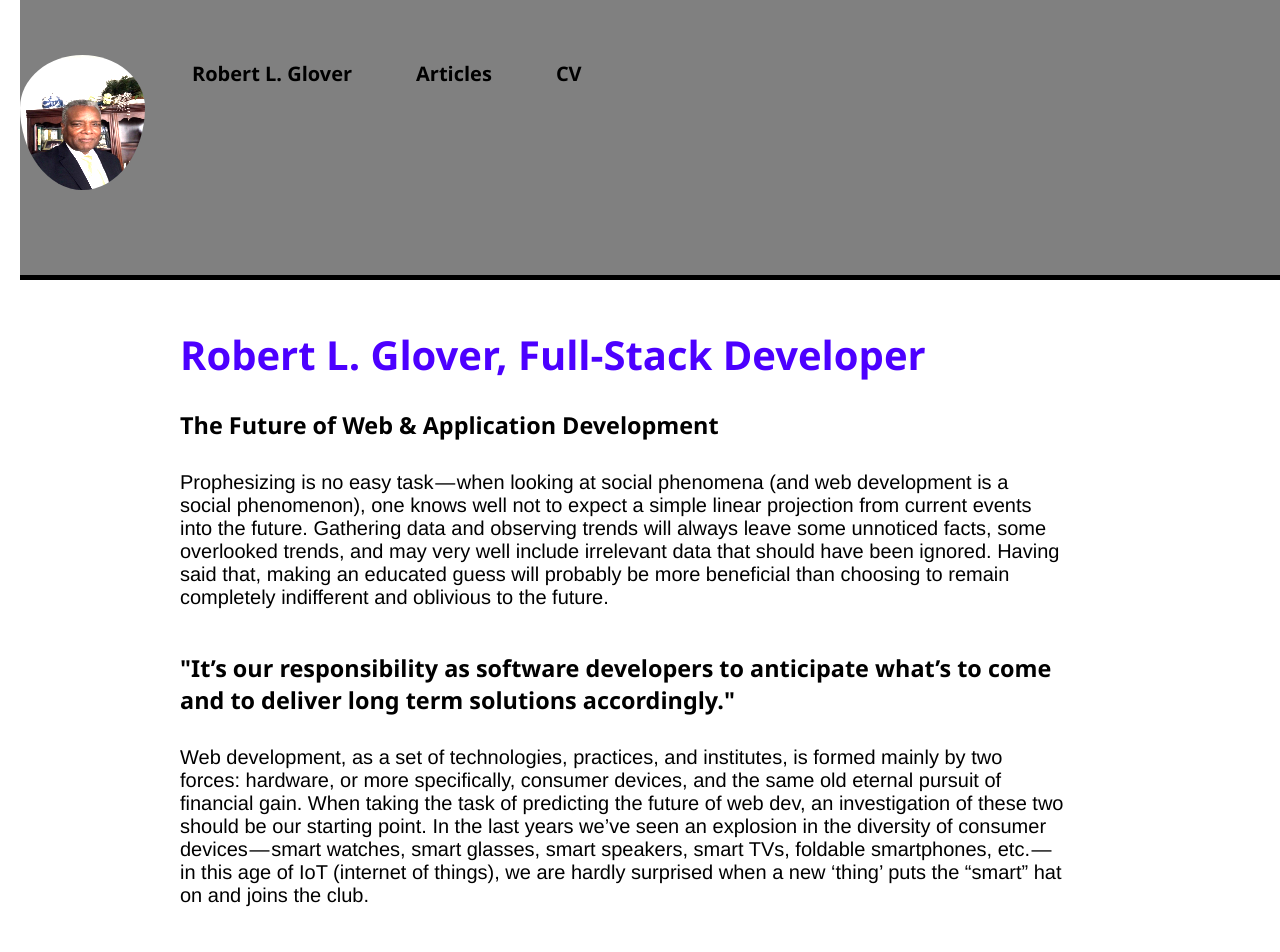
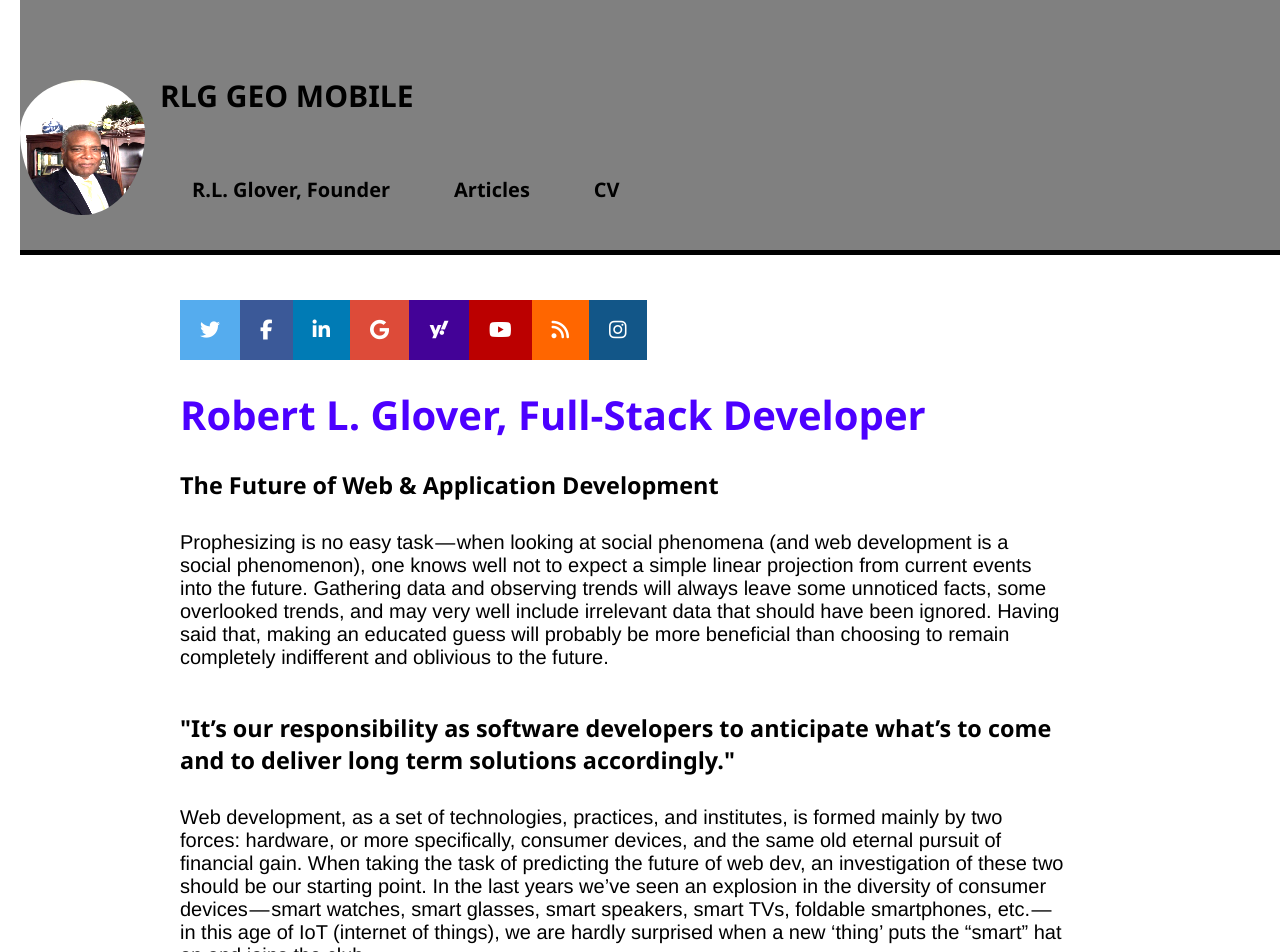
Before and after one commit to curgery/serene-plains-04273, a React (Create React App) app in the folder client/: page / in a window 1280 px wide. Shown: the top 952 px of the page. Built offline with nearby package versions, Linux system fonts and the light colour scheme.

Commit message:
Fixed the title logo and react fontawesome

```diff
--- a/client/public/index.html
+++ b/client/public/index.html
@@ -1,20 +1,19 @@
 <!DOCTYPE html>
 <html lang="en">
+
 <head>
   <meta charset="utf-8" />
   <link rel="icon" href="%PUBLIC_URL%/favicon.ico" />
   <meta name="viewport" content="width=device-width, initial-scale=1" />
   <meta name="theme-color" content="#000000" />
-    <meta
-      name="description"
-      content="Web site created using create-react-app"
-    />
+  <meta name="description" content="Web site created using create-react-app" />
   <link rel="apple-touch-icon" href="%PUBLIC_URL%/logo192.png" />
   <!--
       manifest.json provides metadata used when your web app is installed on a
       user's mobile device or desktop. See https://developers.google.com/web/fundamentals/web-app-manifest/
     -->
   <link rel="manifest" href="%PUBLIC_URL%/manifest.json" />
+  <script src="https://kit.fontawesome.com/826fc25ee4.js" crossorigin="anonymous"></script>
   <!--
       Notice the use of %PUBLIC_URL% in the tags above.
       It will be replaced with the URL of the `public` folder during the build.
@@ -24,8 +23,9 @@
       work correctly both with client-side routing and a non-root public URL.
       Learn how to configure a non-root public URL by running `npm run build`.
     -->
-    <title>React App</title>
+  <title>RLG</title>
 </head>
+
 <body>
   <noscript>You need to enable JavaScript to run this app.</noscript>
   <div id="root"></div>
@@ -40,4 +40,5 @@
       To create a production bundle, use `npm run build` or `yarn build`.
     -->
 </body>
+
 </html>
--- a/client/src/App.css
+++ b/client/src/App.css
@@ -33,9 +33,9 @@ h4 {
 }
 
 nav {
-  height: 250px;
+  height: 200px;
   padding-left: 0;
-  padding-top: 25px;
+  padding-top: 50px;
   display: inline-block;
   border-bottom: 5px solid black;
   text-align: left;
--- a/client/src/NavBar.js
+++ b/client/src/NavBar.js
@@ -3,36 +3,28 @@ import React from 'react';
 import { Link } from 'react-router-dom';
 import IMG from './pages/img/rlg-cv.jpg';
 
-
 const NavBar = () => (
   <nav>
-
     <img
       src={IMG}
-            alt="avatar"
+      alt='avatar'
       width={125}
       height={135}
-            style={{ transform: 'rotate(360deg)'}}
+      style={{ transform: 'rotate(360deg)' }}
     />
-
+    <h2>RLG GEO MOBILE</h2>
     <ul>
-            <li >
-                <Link to="/">Robert L. Glover
-                </Link>
+      <li>
+        <Link to='/'>R.L. Glover, Founder</Link>
       </li>
       <li>
-                <Link to="/articles-list">Articles</Link>
+        <Link to='/articles-list'>Articles</Link>
       </li>
       <li>
-                <Link to="/about">CV</Link>
+        <Link to='/about'>CV</Link>
       </li>
-
     </ul>
-
-
   </nav>
-
-
 );
 
 export default NavBar;
--- a/client/src/components/ArticlesList.js
+++ b/client/src/components/ArticlesList.js
@@ -1,17 +1,21 @@
 import React from 'react';
 import { Link } from 'react-router-dom';
-import SocialMedia from './SocialMedia';
 
 const ArticlesList = ({ articles }) => (
-    <>
-    <SocialMedia />
+  <>
     {articles.map((article, key) => (
-        <Link className="article-list-item" key={key} to={`/article/${article.name}`}>
-            <h3>{article.title}</h3>
-            <p>{article.content[0].substring(0, 150)}...</p>
-        </Link>
+      <Link
+        className='article-list-item'
+        key={key}
+        to={`/article/${article.name}`}
+      >
+        <h3>{article.title}</h3>
+        <p>{article.content[0].substring(0, 150)}...</p>
+      </Link>
     ))}
-    </>
+    <br />
+    <br />
+  </>
 );
 
 export default ArticlesList;
--- a/client/src/components/SocialMedia.js
+++ b/client/src/components/SocialMedia.js
@@ -9,30 +9,30 @@ const SocialMedia = () => {
         className='fa fa-twitter'
         alt-text='twitter'
         placeholder='twitter'
-      ></a>
-      <a href='https://www.facebook.com' className='fa fa-facebook' alt=''></a>
+      />
+      <a href='https://www.facebook.com' className='fa fa-facebook' alt='' />
       <a
         href='https://www.linkedin.com/company/uri'
         className='fa fa-linkedin'
         alt=''
-      ></a>
+      />
       <a
         href='https://accounts.google.com/ServiceLogin/webreauth?service=CPanel&p&flowName=GlifWebSignIn&flowEntry=ServiceLogin'
         className='fa fa-google'
         alt=''
-      ></a>
-      <a href='https://login.yahoo.com' className='fa fa-yahoo' alt=''></a>
+      />
+      <a href='https://login.yahoo.com' className='fa fa-yahoo' alt='' />
       <a
         href='https://www.youtube.com/account'
         className='fa fa-youtube'
         alt=''
-      ></a>
-      <a href='https://rss.com' className='fa fa-rss' alt=''></a>
+      />
+      <a href='https://rss.com' className='fa fa-rss' alt='' />
       <a
         href='https://www.instagram.com/accounts/login/?hl=en'
         className='fa fa-instagram'
         alt=''
-      ></a>
+      />
     </div>
   );
 };
--- a/client/src/pages/AboutPage.js
+++ b/client/src/pages/AboutPage.js
@@ -24,9 +24,7 @@ const AboutPage = () => (
       <br />
       Blog/CV:
       <br />
-      <a href='https://serene-plains-04273.herokuapp.com/'>
-        https://rlglover.com/
-      </a>
+      <a href='http://rlglover.com/'>https://rlglover.com/</a>
       <br />
     </p>
     <ul>
@@ -36,7 +34,7 @@ const AboutPage = () => (
         publishing, communications, brand expansion and business strategies.
       </h4>
     </ul>
-    <h3>Degrees</h3>
+    <h3>Education</h3>
     <li>
       - Bronx Community College, Montefiore Enhanced HIT Analyst Certificate in
       Clinical Looking Glass (CLG) Big Data, June 2014, Bronx, NY 10453.
--- a/client/src/pages/ArticlesListPage.js
+++ b/client/src/pages/ArticlesListPage.js
@@ -1,14 +1,15 @@
 import React from 'react';
+import SocialMedia from '../components/SocialMedia';
 
- import ArticlesList from '../components/ArticlesList'
- import articleContent from './article-content';
+import ArticlesList from '../components/ArticlesList';
+import articleContent from './article-content';
 
 const ArticlesListPage = () => (
-    <>
+  <>
+    <SocialMedia />
     <h1>Articles</h1>
-        <ArticlesList articles={articleContent}/>
-    </>
-
-) ;
+    <ArticlesList articles={articleContent} />
+  </>
+);
 
 export default ArticlesListPage;
--- a/client/src/pages/HomePage.js
+++ b/client/src/pages/HomePage.js
@@ -3,43 +3,75 @@ import React from 'react';
 import SocialMedia from '../components/SocialMedia';
 
 const HomePage = () => (
-    <>
-
+  <>
+    <SocialMedia />
     <h1>Robert L. Glover, Full-Stack Developer</h1>
     <h3>The Future of Web & Application Development </h3>
-    <p>Prophesizing is no easy task — when looking at social phenomena (and web development is a social phenomenon), one knows well not to expect a simple linear projection from current events into the future.
+    <p>
+      Prophesizing is no easy task — when looking at social phenomena (and web
+      development is a social phenomenon), one knows well not to expect a simple
+      linear projection from current events into the future. Gathering data and
+      observing trends will always leave some unnoticed facts, some overlooked
+      trends, and may very well include irrelevant data that should have been
+      ignored. Having said that, making an educated guess will probably be more
+      beneficial than choosing to remain completely indifferent and oblivious to
+      the future.
+    </p>
+    <h3>
+      "It’s our responsibility as software developers to anticipate what’s to
+      come and to deliver long term solutions accordingly."
+    </h3>
 
-    Gathering data and observing trends will always leave some unnoticed facts, some overlooked trends, and may very well include irrelevant data that should have been ignored. Having said that, making an educated guess will probably be more beneficial than choosing to remain completely indifferent and oblivious to the future.
-    </p>
-    <h3>"It’s our responsibility as software developers to anticipate what’s to come and to deliver long term solutions accordingly."</h3>
-
-    <p>Web development, as a set of technologies, practices, and institutes, is formed mainly by two forces: hardware, or more specifically, consumer devices, and the same old eternal pursuit of financial gain. When taking the task of predicting the future of web dev, an investigation of these two should be our starting point. In the last years we’ve seen an explosion in the diversity of consumer devices — smart watches, smart glasses, smart speakers, smart TVs, foldable smartphones, etc. — in this age of IoT (internet of things), we are hardly surprised when a new ‘thing’ puts the “smart” hat on and joins the club.
+    <p>
+      Web development, as a set of technologies, practices, and institutes, is
+      formed mainly by two forces: hardware, or more specifically, consumer
+      devices, and the same old eternal pursuit of financial gain. When taking
+      the task of predicting the future of web dev, an investigation of these
+      two should be our starting point. In the last years we’ve seen an
+      explosion in the diversity of consumer devices — smart watches, smart
+      glasses, smart speakers, smart TVs, foldable smartphones, etc. — in this
+      age of IoT (internet of things), we are hardly surprised when a new
+      ‘thing’ puts the “smart” hat on and joins the club.
     </p>
 
-    <h3>"There is an increase in the diversification of consumer devices."
-</h3>
+    <h3>"There is an increase in the diversification of consumer devices."</h3>
 
-    <p>In the last years we’ve seen an explosion in the diversity of consumer devices — smart watches, smart glasses, smart speakers, smart TVs, foldable smartphones, etc. — in this age of IoT (internet of things), we are hardly surprised when a new ‘thing’ puts the “smart” hat on and joins the club.
-
-    What does it all mean for us as web developers? A greater diversity of devices means a greater diversity of platforms and of types and shapes of inputs and outputs. Long gone are the days of a single web app (or website) for a limited range of devices, all of them equipped with a square and large screen and a web browser.
-
-    If our aim is to get the maximum usage for our web apps, we must plan ahead and make them available to a large and unpredictable range of devices. That means, building them in such a way that would enable us to customize them easily to any existing device but also, to be prepared for the next new thing.
+    <p>
+      In the last years we’ve seen an explosion in the diversity of consumer
+      devices — smart watches, smart glasses, smart speakers, smart TVs,
+      foldable smartphones, etc. — in this age of IoT (internet of things), we
+      are hardly surprised when a new ‘thing’ puts the “smart” hat on and joins
+      the club. What does it all mean for us as web developers? A greater
+      diversity of devices means a greater diversity of platforms and of types
+      and shapes of inputs and outputs. Long gone are the days of a single web
+      app (or website) for a limited range of devices, all of them equipped with
+      a square and large screen and a web browser. If our aim is to get the
+      maximum usage for our web apps, we must plan ahead and make them available
+      to a large and unpredictable range of devices. That means, building them
+      in such a way that would enable us to customize them easily to any
+      existing device but also, to be prepared for the next new thing.
     </p>
 
     <h3>"Web & Application development can be far too expensive."</h3>
 
     <p>
-    Software developers are expensive. Good developers are in shortage, and the demand for them keeps rising. It is predicted that by 2026, more than 253,000 new software developer roles will be created in the US alone. That means more money spent on highly expensive labor.
-
-    So far, the market has reacted with a few limited actions. We have seen the rise of drag-n-drop-low-code kinds of platforms that are geared toward low-skilled programmers or implementers. Google App Maker, Microsoft Power Apps, and web design platforms like Wix are just a few examples.
-
-    It seems obvious that these platforms, as good as they are, are far from being a complete solution to the problem as they are too limited to be widely used. If the current trends won’t change we will not only have a problem with expensive software but we may also see bad code written by unqualified developers for what would turn out to be bad software.
+      Software developers are expensive. Good developers are in shortage, and
+      the demand for them keeps rising. It is predicted that by 2026, more than
+      253,000 new software developer roles will be created in the US alone. That
+      means more money spent on highly expensive labor. So far, the market has
+      reacted with a few limited actions. We have seen the rise of
+      drag-n-drop-low-code kinds of platforms that are geared toward low-skilled
+      programmers or implementers. Google App Maker, Microsoft Power Apps, and
+      web design platforms like Wix are just a few examples. It seems obvious
+      that these platforms, as good as they are, are far from being a complete
+      solution to the problem as they are too limited to be widely used. If the
+      current trends won’t change we will not only have a problem with expensive
+      software but we may also see bad code written by unqualified developers
+      for what would turn out to be bad software.
     </p>
     <br />
     <br />
-    <SocialMedia />
-    </>
-
-) ;
+  </>
+);
 
 export default HomePage;
```
Also changed, not shown: 1 other file (tests, documents, lock files or other folders). Lines whose indentation alone changed are shown as unchanged.
